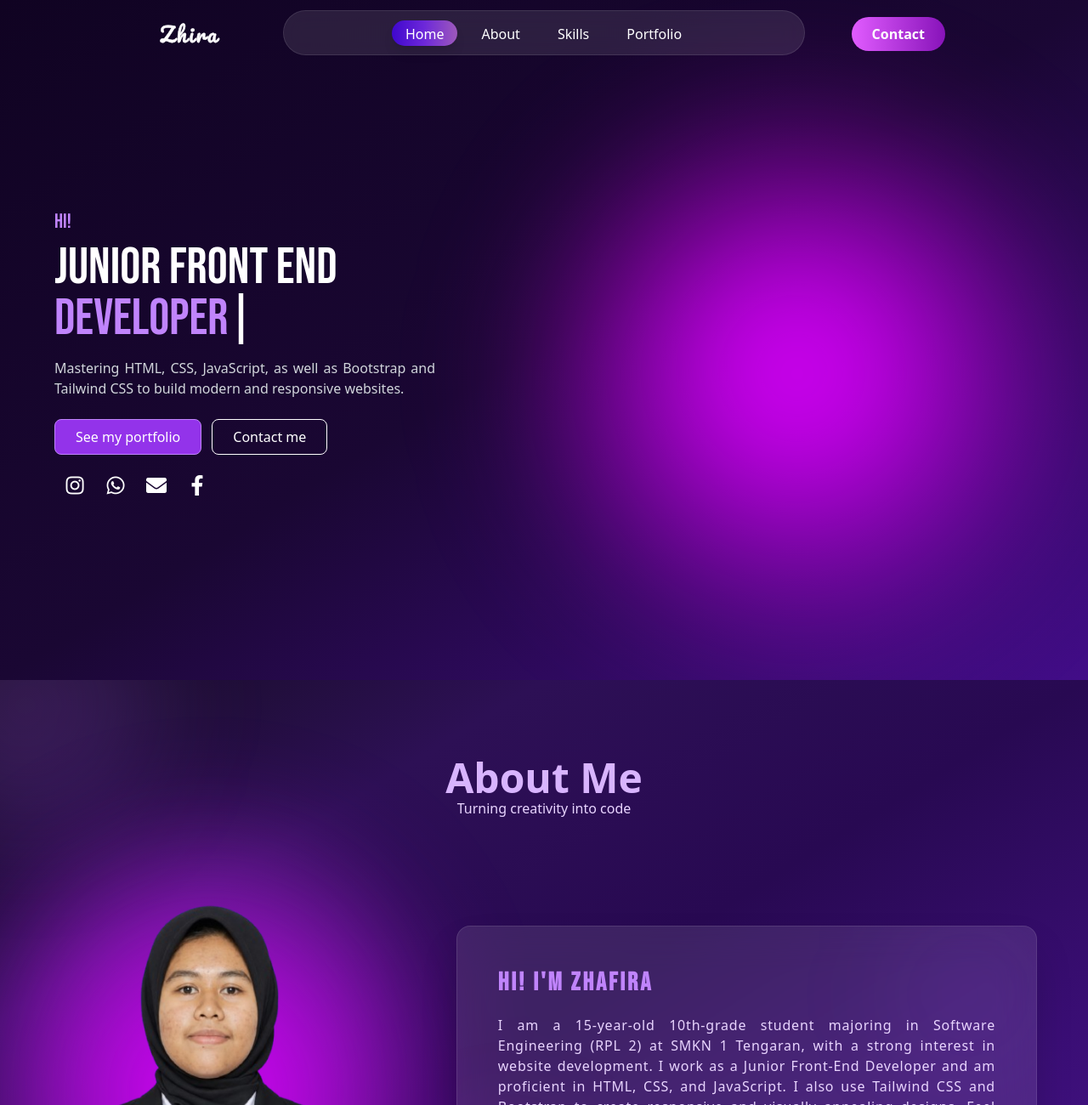
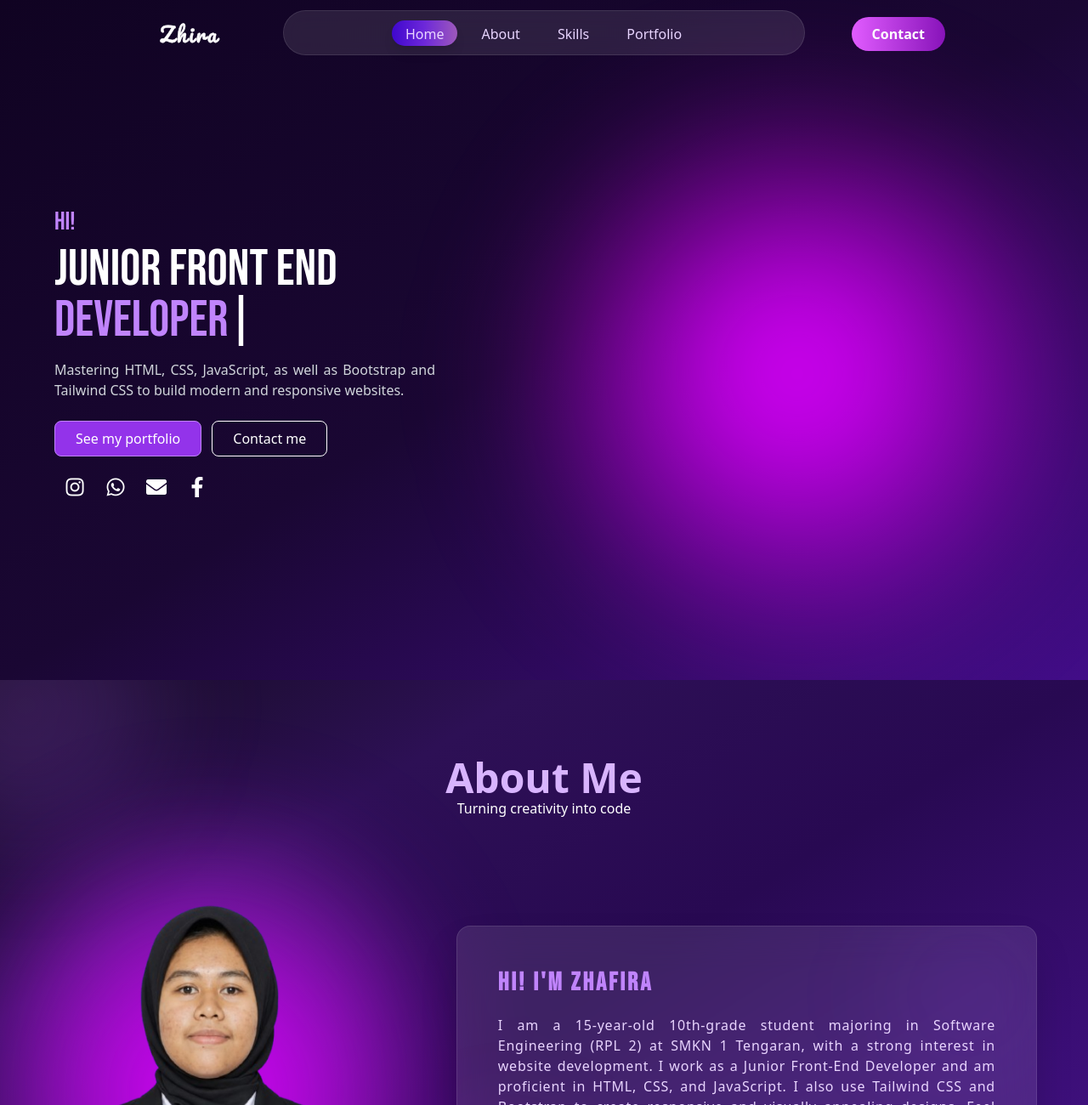
Before and after one commit to zhafira155/website_portfolio, a plain HTML site: page index.html in a window 1280 px wide. Shown: the top 1300 px of the page at 85% size. Drawn offline with nearby package versions, Linux system fonts and the light colour scheme; some packages are replaced by stand-ins of ours; a script that the page names is missing.

Commit message:
Update index.html

```diff
--- a/index.html
+++ b/index.html
@@ -61,23 +61,23 @@
             class="absolute top-1 left-0 h-[75%] bg-gradient-to-r from-[#3F07CE] via-[#6D28D9] to-[#9D59BB] shadow-lg rounded-full transition-all duration-500 ease-out"
           ></div>
           <li
-            class="nav-item relative z-10 px-4 py-1 text-white cursor-pointer transition duration-300 hover:text-purple-200"
+            class="nav-item relative z-10 px-4 py-1 text-purple-200 cursor-pointer transition duration-300 hover:text-white"
           >
             <a href="index.html">Home</a>
           </li>
           <li
-            class="nav-item relative z-10 px-4 py-1 text-white cursor-pointer transition duration-300 hover:text-purple-200"
+            class="nav-item relative z-10 px-4 py-1 text-purple-200 cursor-pointer transition duration-300 hover:text-white"
           >
             <a href="#about">About</a>
           </li>
           <li
-            class="nav-item relative z-10 px-4 py-1 text-white cursor-pointer transition duration-300 hover:text-purple-200"
+            class="nav-item relative z-10 px-4 py-1 text-purple-200 cursor-pointer transition duration-300 hover:text-white\"
           >
             <a href="#skills">Skills</a>
           </li>
 
           <li
-            class="nav-item relative z-10 px-4 py-1 text-white cursor-pointer transition duration-300 hover:text-purple-200"
+            class="nav-item relative z-10 px-4 py-1 text-purple-200 cursor-pointer transition duration-300 hover:text-white\"
           >
             <a href="#portfolio">Portfolio</a>
           </li>
@@ -156,7 +156,7 @@
           data-aos-offset="80"
           data-aos-duration="1200"
         >
-          <p class="text-2 text-purple-400 mb-2 text-xl md:text-2xl">
+          <p class="text-2 text-purple-400 mb-2 text-xl md:text-3xl">
             <span id="gerakan"></span>
           </p>
 
@@ -179,7 +179,7 @@
             </a>
             <a
               href="#contact"
-              class="btn border border-white text-white px-4 md:px-6 py-2 text-sm md:text-base rounded-lg transition-all duration-300 hover:bg-purple-700 hover:border-purple-400 hover:text-white hover:scale-105 hover:shadow-[0_0_20px_rgba(192,132,252,0.7)]"
+              class="btn border border-white text-white px-4 md:px-6 py-2 text-sm md:text-base rounded-lg transition-all duration-300 hover:bg-purple-400 hover:border-purple-400 hover:text-white hover:scale-105 hover:shadow-[0_0_20px_rgba(192,132,252,0.7)]"
             >
               Contact me
             </a>
@@ -255,7 +255,7 @@
           About Me
         </h1>
         <p
-          class="text-purple-200 mb-10 md:mb-12 text-center"
+          class="text-white\ mb-10 md:mb-12 text-center"
           data-aos="fade-down"
           data-aos-delay="100"
         >
@@ -293,7 +293,7 @@
               ></div>
               <div class="relative z-10">
                 <h2
-                  class="text-2 text-2xl md:text-2xl md:text-2xl md:text-2xl md:text-3xl mb-5 text-purple-400 font-semibold tracking-widest"
+                  class="text-2 text-2xl md:text-3xl mb-5 text-purple-400 font-semibold tracking-widest"
                 >
                   HI! I'M ZHAFIRA
                 </h2>
@@ -1070,7 +1070,7 @@
       </div>
       <div class="border-t border-black/40 py-3 text-center">
         <p class="text-white text-sm tracking-wide">
-          © 2026 Green Home Community. All rights reserved.
+          © 2026 Zhira Home Community. All rights reserved.
         </p>
       </div>
     </footer>
```
